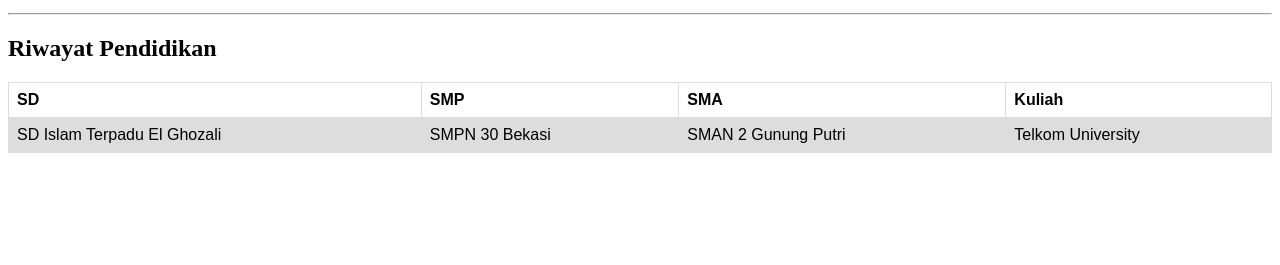
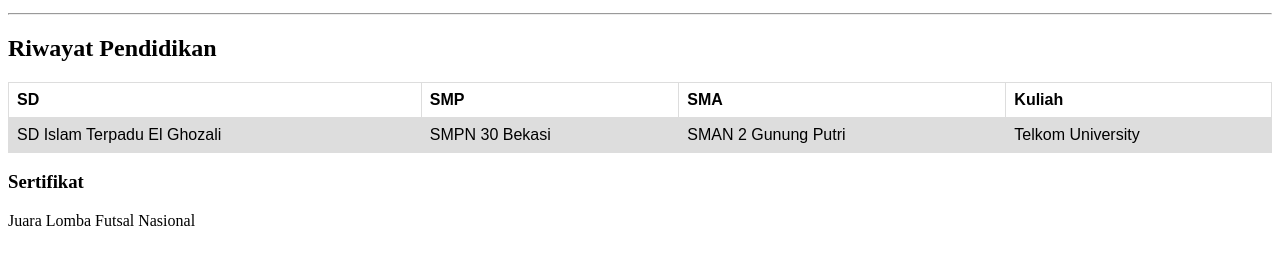
Before and after one commit to luckyahh/WAD_Project1, a plain HTML site: page index.html in a window 1280 px wide. Shown: the part 269-534 px from the top of the page. Drawn offline with Linux system fonts and the light colour scheme.

Commit message:
Update index.html

```diff
--- a/index.html
+++ b/index.html
@@ -44,7 +44,10 @@
                 <td>SMPN 30 Bekasi</td>
                 <td>SMAN 2 Gunung Putri</td>
                 <td>Telkom University</td>
-            </table>
+        </table>
+        <h3> Sertifikat </h3>
+        <p> Juara Lomba Futsal Nasional </p>
+
         </table>
     </body>
 </html>
```
